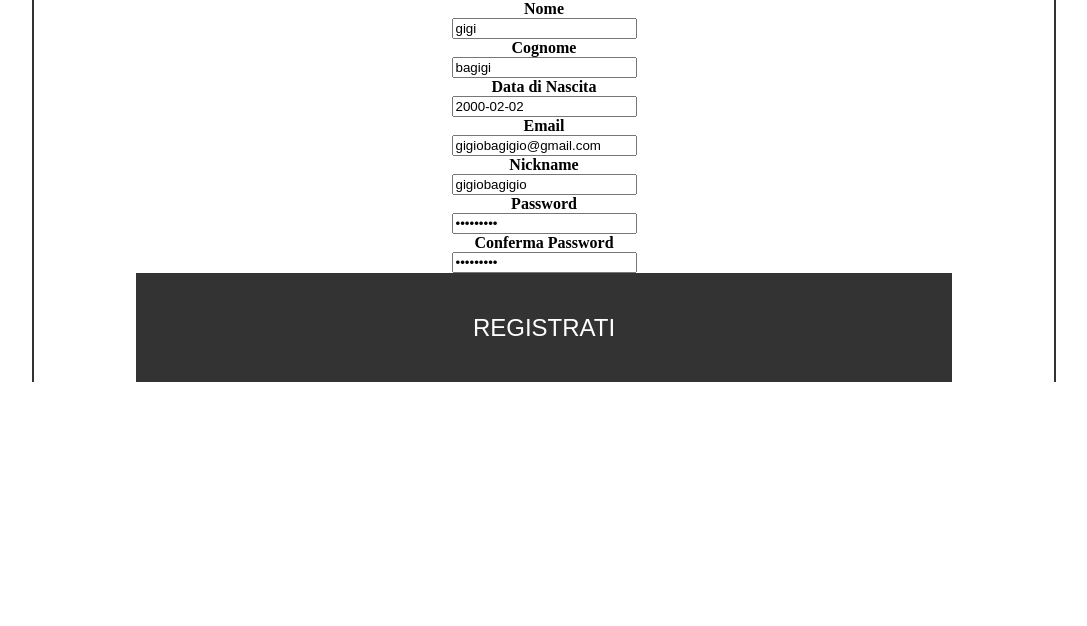
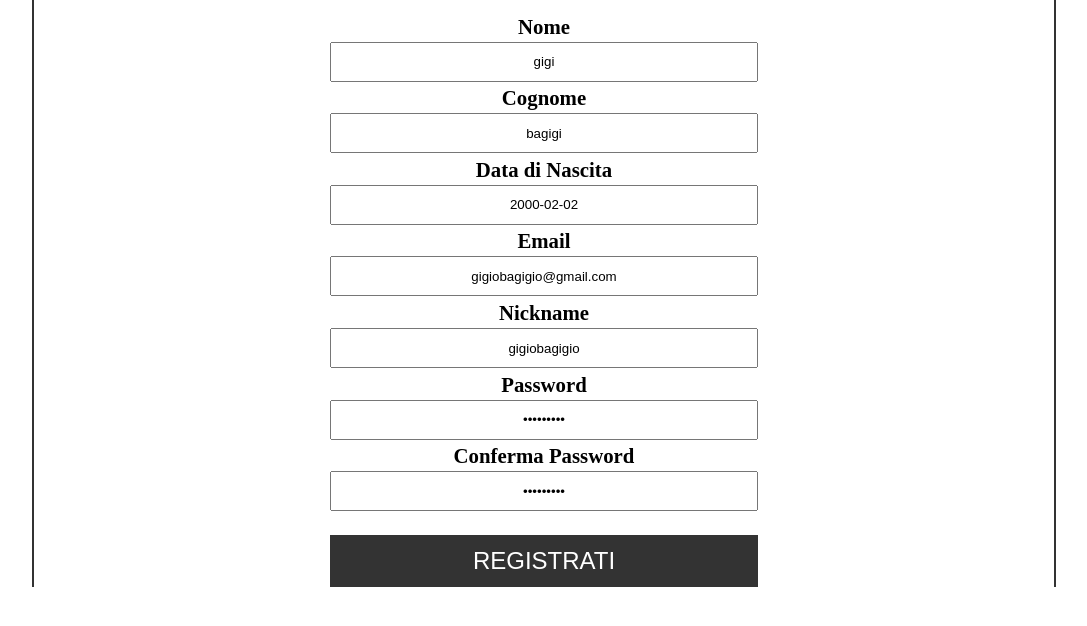
Before and after one commit to Depaa/Games-Guide, a PHP site: page /PHPSERVER/registrazione.php in a window 1280 px wide. Shown: the part 51-677 px from the top of the page, without its empty margins (96-1183 px from the left). Run offline with PHP 8.4, Linux system fonts and the light colour scheme.

Commit message:
messo anche registrazione

```diff
--- a/CSS/Style.css
+++ b/CSS/Style.css
@@ -395,8 +395,9 @@ i.fa.fa-caret-down { /*metto padding a freccetta*/
 /*********************************REGISTRAZIONE*********************************/
 .registrazione-contenuto {
 	margin-top: 0%;
-	margin-left: 10%;
-	margin-right: 10%;
+	padding-top: 1%;
+	margin-left: 20%;
+	margin-right: 20%;
 }
 
 .riga {
@@ -406,23 +407,29 @@ i.fa.fa-caret-down { /*metto padding a freccetta*/
 .riga h4 {
    margin-top: 0%;
    margin-bottom: 0%;
+   padding-top: 0.75%;
+   padding-bottom: 0.5%;
+   font-size: 130%;
 }
 
-.registrazione-contenuto .registrazionebtn {
-	width: 100%;
+.registrazionebtn {
+	margin-top: 1em;
+	width: 70%;
     background-color: #333;
     color: white;
     border: none;
     cursor: pointer;
     color: white;
 	font-size: 150%;
-	padding: 5% 5%;
+	padding: 0.5em 0.5em;
+	margin-left: 15%;
 }
 
-.success-message, error-message {
-	font-size: 150%;
+.riga input {
+	width: 70%;
+	text-align: center;
+	height: 3em;
 }
-
 /*************************************************************************************/
 .News {
   margin-left: 10%;
```
